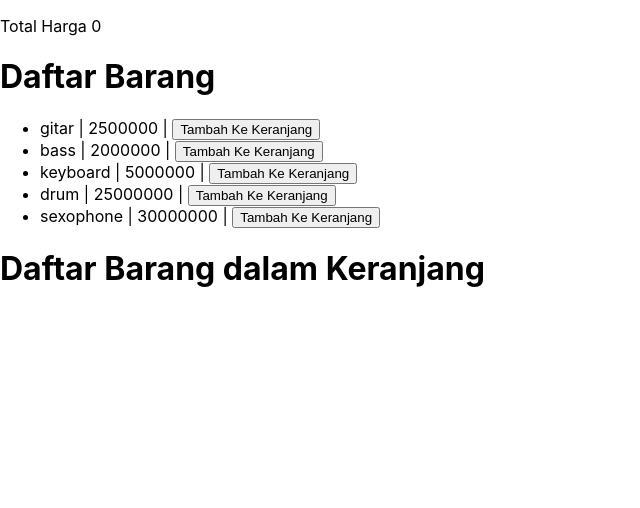
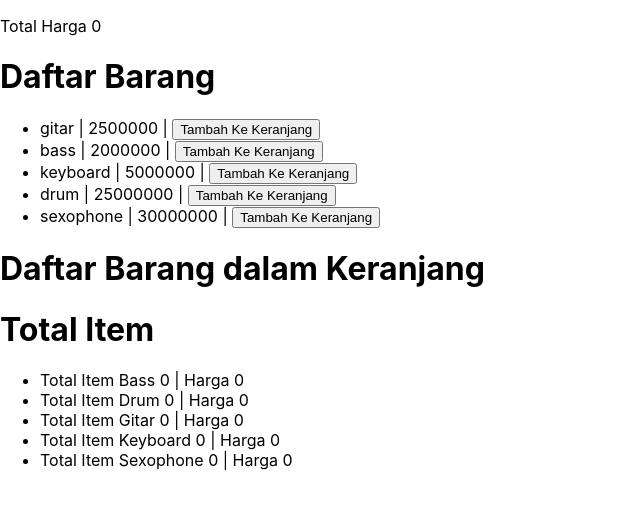
Before and after one commit to lukitoandriansyah/gen-10-react-lifecycle-lukito, a React (Create React App) app: page / in a window 1280 px wide. Shown: the top 508 px of the page, without its empty margins (0-640 px from the left). Built offline with nearby package versions, Linux system fonts and the light colour scheme.

Commit message:
Tambah Total Item

```diff
--- a/src/lifeCycleClass.js
+++ b/src/lifeCycleClass.js
@@ -39,6 +39,11 @@ class LifeCycleClass extends React.Component {
         super();
         //Lakukan inisialisasi state
         this.state = {
+            jumlahItemGitar: 0,
+            jumlahItemBass: 0,
+            jumlahItemPiano: 0,
+            jumlahItemDrum: 0,
+            jumlahItemSexophone: 0,
             totalHarga: 0,
             dataAlat: [],
             isiKeranjang: []
@@ -52,21 +57,51 @@ class LifeCycleClass extends React.Component {
     componentDidUpdate(prevProps, prevState, snapshot) {
         if (prevState.isiKeranjang.length !== this.state.isiKeranjang.length) {
             let hargaTotal = 0;
+            let itemGitar = 0;
+            let itemBass = 0;
+            let itemPiano = 0;
+            let itemDrum = 0;
+            let itemSexophone = 0;
             for (let daftarIsiKeranjang of this.state.isiKeranjang) {
                 hargaTotal = hargaTotal + daftarIsiKeranjang.hargaBarang
+                if (daftarIsiKeranjang.namaBarang === "gitar") {
+                    itemGitar = itemGitar + 1
+                }
+                if (daftarIsiKeranjang.namaBarang === "bass") {
+                    itemBass = itemBass + 1
+                }
+                if (daftarIsiKeranjang.namaBarang === "keyboard") {
+                    itemPiano = itemPiano + 1
+                }
+                if (daftarIsiKeranjang.namaBarang === "drum") {
+                    itemDrum = itemDrum + 1
+                }
+                if (daftarIsiKeranjang.namaBarang === "sexophone") {
+                    itemSexophone = itemSexophone + 1
+                }
             }
             this.setState({totalHarga: hargaTotal})
+            this.setState({jumlahItemGitar: itemGitar})
+            this.setState({jumlahItemBass: itemBass})
+            this.setState({jumlahItemPiano: itemPiano})
+            this.setState({jumlahItemDrum: itemDrum})
+            this.setState({jumlahItemSexophone: itemSexophone})
         }
+
     }
 
     tambahKeKeranjang(alatMusikYangDipilih) {
         const isiKeranjangSekarang = [...this.state.isiKeranjang];
         isiKeranjangSekarang.push(alatMusikYangDipilih);
-        isiKeranjangSekarang.sort(function(a, b){
+        isiKeranjangSekarang.sort(function (a, b) {
             let x = a.namaBarang.toLowerCase();
             let y = b.namaBarang.toLowerCase();
-            if (x<y) {return -1;}
-            if (x>y) {return 1;}
+            if (x < y) {
+                return -1;
+            }
+            if (x > y) {
+                return 1;
+            }
             return 0
         })
         this.setState({isiKeranjang: isiKeranjangSekarang});
@@ -90,7 +125,8 @@ class LifeCycleClass extends React.Component {
                             <li>
                                 {namaAlatMusik.namaBarang} | <span> </span>
                                 {namaAlatMusik.hargaBarang} | <span> </span>
-                                <button onClick={() => this.tambahKeKeranjang(namaAlatMusik)}>
+                                <button
+                                    onClick={() => this.tambahKeKeranjang(namaAlatMusik)}>
                                     Tambah Ke Keranjang
                                 </button>
                             </li>
@@ -115,6 +151,29 @@ class LifeCycleClass extends React.Component {
                         )
                     }
                 </ul>
+                <h1>Total Item</h1>
+                <ul>
+                    <li>
+                        Total Item Bass {this.state.jumlahItemBass} | <span> </span>
+                        Harga {this.state.jumlahItemBass * dataApi[1].hargaBarang}
+                    </li>
+                    <li>
+                        Total Item Drum {this.state.jumlahItemDrum} | <span> </span>
+                        Harga {this.state.jumlahItemDrum * dataApi[3].hargaBarang}
+                    </li>
+                    <li>
+                        Total Item Gitar {this.state.jumlahItemGitar} | <span> </span>
+                        Harga {this.state.jumlahItemGitar * dataApi[0].hargaBarang}
+                    </li>
+                    <li>
+                        Total Item Keyboard {this.state.jumlahItemPiano} | <span> </span>
+                        Harga {this.state.jumlahItemPiano * dataApi[2].hargaBarang}
+                    </li>
+                    <li>
+                        Total Item Sexophone {this.state.jumlahItemSexophone} | <span> </span>
+                        Harga {this.state.jumlahItemSexophone * dataApi[4].hargaBarang}
+                    </li>
+                </ul>
             </div>
         )
     }
```
